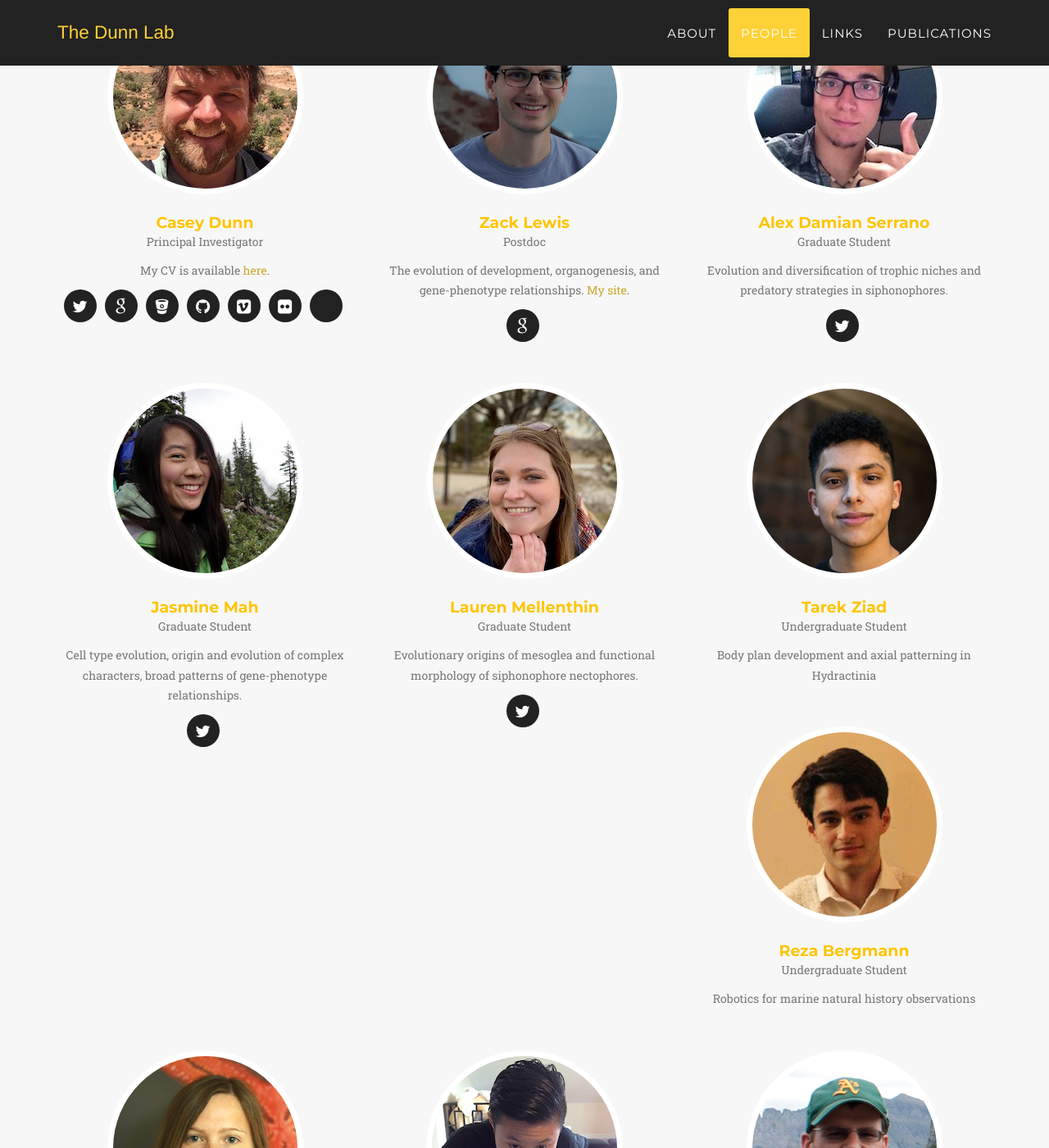
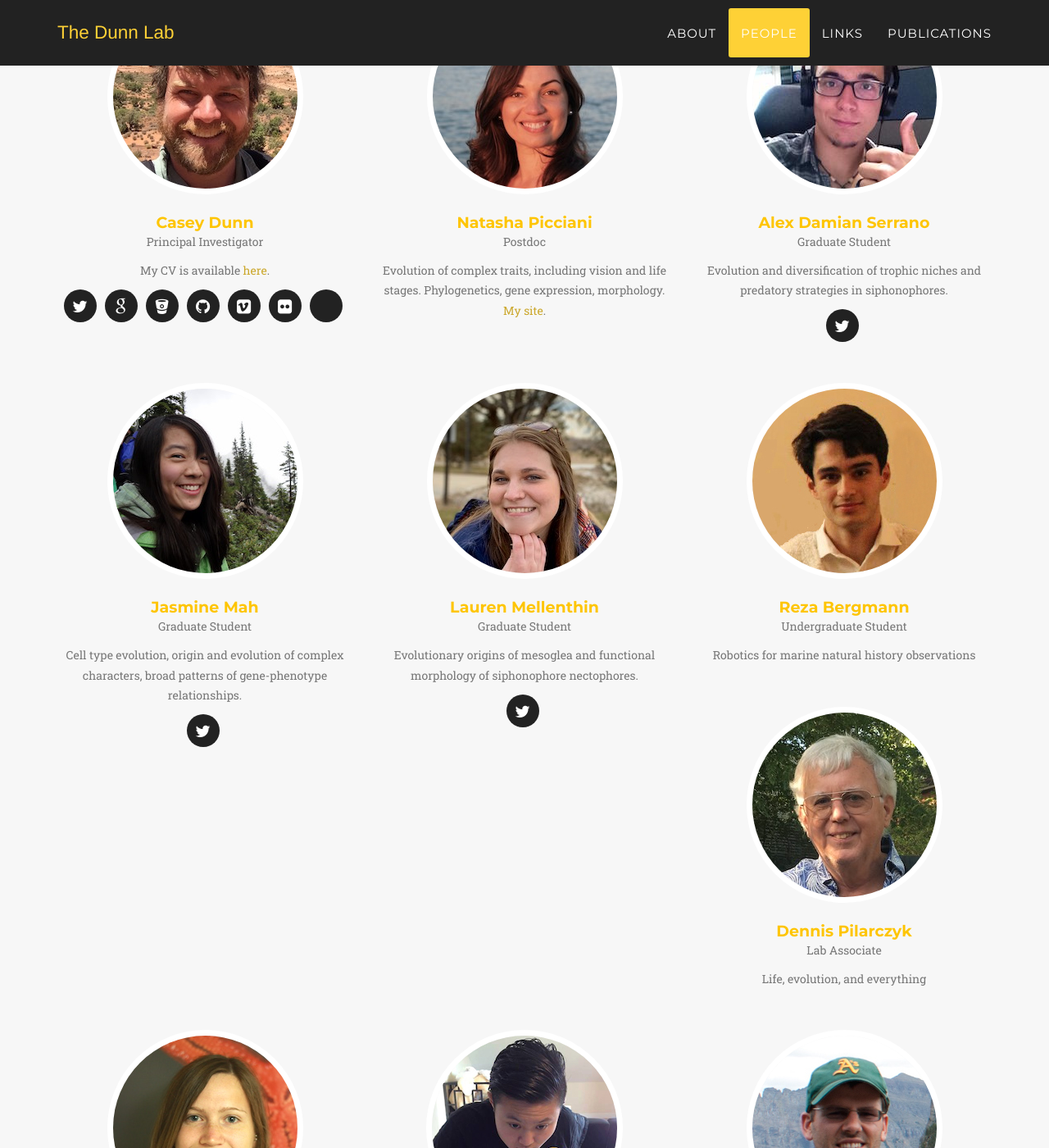
Before and after one commit to caseywdunn/caseywdunn.github.io, a Jekyll site: the page built from index.html, in a window 1280 px wide and 1400 px high, scrolled down 4158 px. Shown: the whole window at 82% size. Built offline with Jekyll 4.4.1, drawn with Linux system fonts in a browser that asks for light colours; some web fonts are replaced; some of the changed text lies outside the part shown.

Commit message:
updated personnel

```diff
--- a/_config.yml
+++ b/_config.yml
@@ -35,13 +35,11 @@ people:
     - title: medium
       url: https://medium.com/@caseywdunn
 
-- name: Zack Lewis
-  pic: zack
+- name: Natasha Picciani
+  pic: natasha
   position: Postdoc
-  description: The evolution of development, organogenesis, and gene-phenotype relationships. <a href="http://lewis.science">My site</a>.
+  description: Evolution of complex traits, including vision and life stages. Phylogenetics, gene expression, morphology. <a href="http://natashapicciani.weebly.com">My site</a>.
   social:
-    - title: google
-      url: http://scholar.google.com/citations?user=uHN9MicAAAAJ
 
 - name: Alex Damian Serrano
   pic: alex
@@ -67,16 +65,16 @@ people:
     - title: twitter
       url: https://twitter.com/LaurMellenthin
 
-- name: Tarek Ziad
-  pic: tarek
-  position: Undergraduate Student
-  description: Body plan development and axial patterning in Hydractinia
-  social:
-
 - name: Reza Bergmann
   pic: reza
   position: Undergraduate Student
   description: Robotics for marine natural history observations
+  social:
+
+- name: Dennis Pilarczyk
+  pic: dennis
+  position: Lab Associate
+  description: Life, evolution, and everything
   social:
 
 - name: Cat Munro (alum)
@@ -112,6 +110,14 @@ people:
   position: Graduate Student
   description: Impacts of organic matter inputs and sea ice retreat on marine bacterial community structure in Antarctica.
   social:
+
+- name: Zack Lewis (alum, 2020)
+  pic: zack
+  position: Postdoc
+  description: The evolution of development, organogenesis, and gene-phenotype relationships. <a href="http://lewis.science">My site</a>.
+  social:
+    - title: google
+      url: http://scholar.google.com/citations?user=uHN9MicAAAAJ
 
 - name: Yuanning Li (alum, 2019)
   pic: li
@@ -150,6 +156,12 @@ people:
     - title: google
       url: http://scholar.google.com/citations?user=NYI5GP8AAAAJ
 
+- name: Tarek Ziad (alum, 2020)
+  pic: tarek
+  position: Undergraduate Student
+  description: Body plan development and axial patterning in Hydractinia
+  social:
+
 - name: Sam Church (alum, 2015)
   pic: sam
   position: Undergrad Student
```
Also changed, not shown: img/team/dennis.jpg (added), img/team/natasha.jpg (added).
